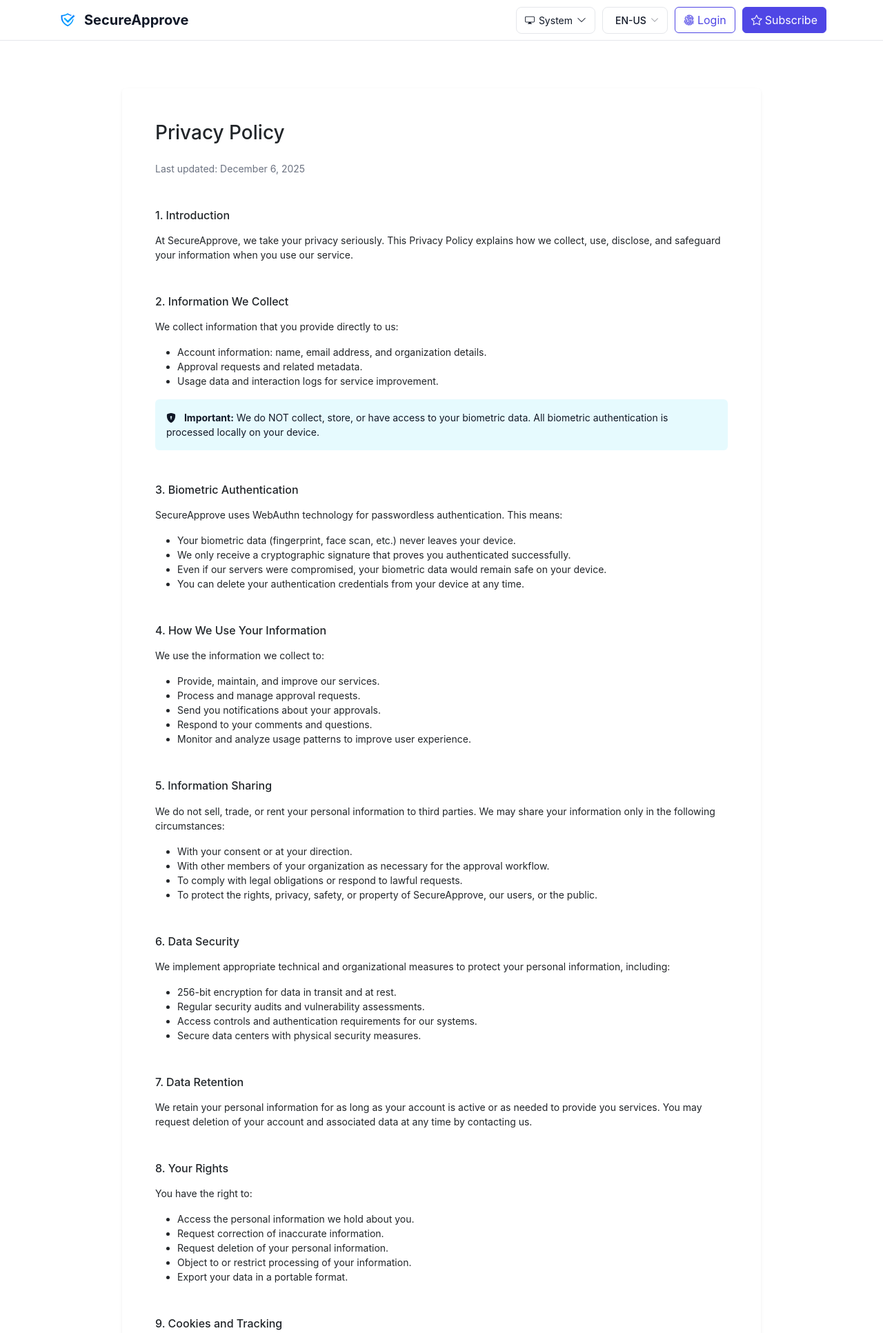
After one commit to eudyespinoza/secapp, a Django app: template secureapprove_django/templates/legal/privacy.html in a window 1280 px wide. The commit adds this page. Shown: the top 1933 px of the page at 69% size. Run offline with Django 4.2, Linux system fonts and the light colour scheme; the template is opened without the code that fills it, so the values that code supplies are empty.

Commit message:
feat: Update Portuguese translations, add privacy policy and terms of service pages, enhance iOS notification support, and improve dark mode styling
- Updated Portuguese translations in django.po and django.mo files.
- Added Privacy Policy and Terms of Service pages with dark mode support.
- Enhanced iOS notification handling in notifications.js for better user experience.
- Implemented visibility handling in tenant_chat.js and requests/list.html to manage WebSocket connections on iOS.
- Updated landing and base templates to use logo image instead of icon.
- Improved dark mode styles across various templates for better readability.

```diff
--- a/secureapprove_django/apps/landing/urls.py
+++ b/secureapprove_django/apps/landing/urls.py
@@ -1,5 +1,5 @@
 from django.urls import path
-from .views import LandingPageView, DemoPageView, TermsView
+from .views import LandingPageView, DemoPageView, TermsView, PrivacyView
 from .test_i18n_view import test_i18n_view
 
 app_name = 'landing'
@@ -7,6 +7,7 @@ app_name = 'landing'
 urlpatterns = [
     path('', LandingPageView.as_view(), name='index'),
     path('terms/', TermsView.as_view(), name='terms'),
+    path('privacy/', PrivacyView.as_view(), name='privacy'),
     path('demo/', DemoPageView.as_view(), name='demo'),
     path('test-i18n/', test_i18n_view, name='test_i18n'),
 ]
--- a/secureapprove_django/apps/landing/views.py
+++ b/secureapprove_django/apps/landing/views.py
@@ -63,3 +63,8 @@ class DemoPageView(TemplateView):
 class TermsView(TemplateView):
     """Terms and Conditions page"""
     template_name = 'legal/terms.html'
+
+
+class PrivacyView(TemplateView):
+    """Privacy Policy page"""
+    template_name = 'legal/privacy.html'
--- a/secureapprove_django/static/js/notifications.js
+++ b/secureapprove_django/static/js/notifications.js
@@ -19,7 +19,9 @@
             success: 'Notifications enabled successfully!',
             error: 'Failed to enable notifications: ',
             titleSuccess: 'Success',
-            titleError: 'Error'
+            titleError: 'Error',
+            iosPwaRequired: 'To receive notifications on iOS, please add this app to your Home Screen: tap the Share button and select "Add to Home Screen".',
+            iosPwaTitle: 'iOS Instructions'
         },
         es: {
             httpsRequired: 'Error: Las notificaciones Push requieren HTTPS. Estás accediendo a través de una conexión insegura.',
@@ -27,7 +29,9 @@
             success: '¡Notificaciones activadas con éxito!',
             error: 'Error al activar las notificaciones: ',
             titleSuccess: 'Éxito',
-            titleError: 'Error'
+            titleError: 'Error',
+            iosPwaRequired: 'Para recibir notificaciones en iOS, agrega esta app a tu pantalla de inicio: toca el botón Compartir y selecciona "Añadir a pantalla de inicio".',
+            iosPwaTitle: 'Instrucciones iOS'
         },
         'pt-br': {
             httpsRequired: 'Erro: Notificações Push requerem HTTPS. Você está acessando via conexão insegura.',
@@ -35,9 +39,24 @@
             success: 'Notificações ativadas com sucesso!',
             error: 'Falha ao ativar notificações: ',
             titleSuccess: 'Sucesso',
-            titleError: 'Erro'
+            titleError: 'Erro',
+            iosPwaRequired: 'Para receber notificações no iOS, adicione este app à sua tela inicial: toque no botão Compartilhar e selecione "Adicionar à Tela de Início".',
+            iosPwaTitle: 'Instruções iOS'
         }
     };
+
+    // Detect iOS Safari (not in standalone/PWA mode)
+    function isIOSSafari() {
+        const ua = navigator.userAgent;
+        const isIOS = /iPad|iPhone|iPod/.test(ua) || (navigator.platform === 'MacIntel' && navigator.maxTouchPoints > 1);
+        const isSafari = /Safari/.test(ua) && !/Chrome|CriOS|FxiOS|OPiOS|mercury/.test(ua);
+        return isIOS && isSafari;
+    }
+
+    function isStandalone() {
+        return window.matchMedia('(display-mode: standalone)').matches ||
+               window.navigator.standalone === true;
+    }
 
     class NotificationManager {
         constructor() {
@@ -94,6 +113,59 @@
             }
         }
 
+        showIOSPwaInstructions() {
+            // Show a modal with iOS PWA installation instructions
+            const existingModal = document.getElementById('iosPwaModal');
+            if (existingModal) {
+                const modal = new bootstrap.Modal(existingModal);
+                modal.show();
+                return;
+            }
+
+            // Create modal dynamically
+            const modalHtml = `
+                <div class="modal fade" id="iosPwaModal" tabindex="-1" aria-hidden="true">
+                    <div class="modal-dialog modal-dialog-centered">
+                        <div class="modal-content">
+                            <div class="modal-header">
+                                <h5 class="modal-title">
+                                    <i class="bi bi-phone me-2"></i>${this.t('iosPwaTitle')}
+                                </h5>
+                                <button type="button" class="btn-close" data-bs-dismiss="modal" aria-label="Close"></button>
+                            </div>
+                            <div class="modal-body text-center">
+                                <div class="mb-3">
+                                    <i class="bi bi-box-arrow-up display-4 text-primary"></i>
+                                </div>
+                                <p class="mb-3">${this.t('iosPwaRequired')}</p>
+                                <div class="d-flex justify-content-center gap-3 text-muted">
+                                    <div>
+                                        <i class="bi bi-1-circle-fill fs-4 text-primary d-block mb-1"></i>
+                                        <small>Tap <i class="bi bi-box-arrow-up"></i></small>
+                                    </div>
+                                    <div>
+                                        <i class="bi bi-2-circle-fill fs-4 text-primary d-block mb-1"></i>
+                                        <small>Add to Home Screen</small>
+                                    </div>
+                                    <div>
+                                        <i class="bi bi-3-circle-fill fs-4 text-primary d-block mb-1"></i>
+                                        <small>Open from Home</small>
+                                    </div>
+                                </div>
+                            </div>
+                            <div class="modal-footer">
+                                <button type="button" class="btn btn-primary" data-bs-dismiss="modal">OK</button>
+                            </div>
+                        </div>
+                    </div>
+                </div>
+            `;
+
+            document.body.insertAdjacentHTML('beforeend', modalHtml);
+            const modal = new bootstrap.Modal(document.getElementById('iosPwaModal'));
+            modal.show();
+        }
+
         getVapidKey() {
             const meta = document.querySelector(`meta[name="${CONFIG.VAPID_META_NAME}"]`) ||
                          document.getElementById(CONFIG.VAPID_META_NAME);
@@ -112,9 +184,25 @@
                 return;
             }
 
+            // Check for iOS Safari not in standalone mode
+            if (isIOSSafari() && !isStandalone()) {
+                console.warn('[Push] iOS Safari requires PWA mode for push notifications');
+                this.subscribeButton.addEventListener('click', () => {
+                    this.showIOSPwaInstructions();
+                });
+                // Still continue to check support in case iOS 16.4+ supports it
+            }
+
             if (!('serviceWorker' in navigator) || !('PushManager' in window)) {
                 console.warn('[Push] Push messaging is not supported');
-                this.subscribeButton.style.display = 'none';
+                // On iOS, show instructions instead of hiding button
+                if (isIOSSafari()) {
+                    this.subscribeButton.addEventListener('click', () => {
+                        this.showIOSPwaInstructions();
+                    });
+                } else {
+                    this.subscribeButton.style.display = 'none';
+                }
                 return;
             }
 
--- a/secureapprove_django/templates/base.html
+++ b/secureapprove_django/templates/base.html
@@ -978,7 +978,7 @@
                             <nav class="navbar navbar-expand-lg fixed-top">
                                 <div class="container">
                                     <a class="navbar-brand d-flex align-items-center" href="{% url 'landing:index' %}">
-                                        <i class="bi bi-shield-check me-2 fs-4"></i>
+                                        <img src="{% static 'img/logo.png' %}" alt="SecureApprove" height="32" class="me-2">
                                         <span class="fw-bold">SecureApprove</span>
                                     </a>
 
--- a/secureapprove_django/templates/landing/index.html
+++ b/secureapprove_django/templates/landing/index.html
@@ -1,5 +1,5 @@
 {% extends 'base.html' %}
-{% load i18n %}
+{% load i18n static %}
 
 {% block title %}{% trans "SecureApprove - Sistema de Aprobaciones Seguras" %}{% endblock %}
 
@@ -190,7 +190,7 @@
             <div class="row align-items-center">
                 <div class="col-lg-8 mx-auto text-center">
                     <div class="mb-4">
-                        <i class="bi bi-shield-check" style="font-size: 5rem; color: var(--primary-color);"></i>
+                        <img src="{% static 'img/logo.png' %}" alt="SecureApprove" style="height: 120px;">
                     </div>
 
                     <h1 class="display-4 fw-bold mb-4">SecureApprove</h1>
@@ -414,7 +414,7 @@
                             </a>
                         </li>
                         <li class="list-inline-item ms-3">
-                            <a href="#" class="text-decoration-none text-muted-custom hover-primary">
+                            <a href="{% url 'landing:privacy' %}" class="text-decoration-none text-muted-custom hover-primary">
                                 {% trans "Privacy Policy" %}
                             </a>
                         </li>
--- /dev/null
+++ b/secureapprove_django/templates/legal/privacy.html
@@ -0,0 +1,163 @@
+{% extends 'base.html' %}
+{% load i18n %}
+
+{% block title %}{% trans "Privacy Policy - SecureApprove" %}{% endblock %}
+
+{% block extra_css %}
+<style>
+    /* Dark mode support for legal pages */
+    [data-theme="dark"] .card {
+        background-color: var(--card-bg) !important;
+        border-color: var(--border-color) !important;
+    }
+
+    [data-theme="dark"] .card-body {
+        color: var(--text-color) !important;
+    }
+
+    [data-theme="dark"] h1,
+    [data-theme="dark"] h2,
+    [data-theme="dark"] h3,
+    [data-theme="dark"] h4 {
+        color: var(--text-color) !important;
+    }
+
+    [data-theme="dark"] p,
+    [data-theme="dark"] li {
+        color: var(--text-muted) !important;
+    }
+
+    [data-theme="dark"] .text-muted {
+        color: var(--text-muted) !important;
+    }
+
+    [data-theme="dark"] .alert-info {
+        background-color: rgba(var(--bs-info-rgb), 0.15) !important;
+        border-color: rgba(var(--bs-info-rgb), 0.3) !important;
+        color: var(--text-color) !important;
+    }
+
+    [data-theme="dark"] .border-top {
+        border-color: var(--border-color) !important;
+    }
+</style>
+{% endblock %}
+
+{% block content %}
+<div class="container py-5">
+    <div class="row justify-content-center">
+        <div class="col-lg-10">
+            <div class="card shadow-sm border-0">
+                <div class="card-body p-5">
+                    <h1 class="mb-4">{% trans "Privacy Policy" %}</h1>
+                    <p class="text-muted mb-5">{% trans "Last updated: December 6, 2025" %}</p>
+
+                    <section class="mb-5">
+                        <h2 class="h4 mb-3">{% trans "1. Introduction" %}</h2>
+                        <p>{% trans "At SecureApprove, we take your privacy seriously. This Privacy Policy explains how we collect, use, disclose, and safeguard your information when you use our service." %}</p>
+                    </section>
+
+                    <section class="mb-5">
+                        <h2 class="h4 mb-3">{% trans "2. Information We Collect" %}</h2>
+                        <p>{% trans "We collect information that you provide directly to us:" %}</p>
+                        <ul>
+                            <li>{% trans "Account information: name, email address, and organization details." %}</li>
+                            <li>{% trans "Approval requests and related metadata." %}</li>
+                            <li>{% trans "Usage data and interaction logs for service improvement." %}</li>
+                        </ul>
+                        <div class="alert alert-info border-0 bg-info bg-opacity-10 mt-3">
+                            <i class="bi bi-shield-lock-fill me-2"></i>
+                            <strong>{% trans "Important:" %}</strong>
+                            {% trans "We do NOT collect, store, or have access to your biometric data. All biometric authentication is processed locally on your device." %}
+                        </div>
+                    </section>
+
+                    <section class="mb-5">
+                        <h2 class="h4 mb-3">{% trans "3. Biometric Authentication" %}</h2>
+                        <p>{% trans "SecureApprove uses WebAuthn technology for passwordless authentication. This means:" %}</p>
+                        <ul>
+                            <li>{% trans "Your biometric data (fingerprint, face scan, etc.) never leaves your device." %}</li>
+                            <li>{% trans "We only receive a cryptographic signature that proves you authenticated successfully." %}</li>
+                            <li>{% trans "Even if our servers were compromised, your biometric data would remain safe on your device." %}</li>
+                            <li>{% trans "You can delete your authentication credentials from your device at any time." %}</li>
+                        </ul>
+                    </section>
+
+                    <section class="mb-5">
+                        <h2 class="h4 mb-3">{% trans "4. How We Use Your Information" %}</h2>
+                        <p>{% trans "We use the information we collect to:" %}</p>
+                        <ul>
+                            <li>{% trans "Provide, maintain, and improve our services." %}</li>
+                            <li>{% trans "Process and manage approval requests." %}</li>
+                            <li>{% trans "Send you notifications about your approvals." %}</li>
+                            <li>{% trans "Respond to your comments and questions." %}</li>
+                            <li>{% trans "Monitor and analyze usage patterns to improve user experience." %}</li>
+                        </ul>
+                    </section>
+
+                    <section class="mb-5">
+                        <h2 class="h4 mb-3">{% trans "5. Information Sharing" %}</h2>
+                        <p>{% trans "We do not sell, trade, or rent your personal information to third parties. We may share your information only in the following circumstances:" %}</p>
+                        <ul>
+                            <li>{% trans "With your consent or at your direction." %}</li>
+                            <li>{% trans "With other members of your organization as necessary for the approval workflow." %}</li>
+                            <li>{% trans "To comply with legal obligations or respond to lawful requests." %}</li>
+                            <li>{% trans "To protect the rights, privacy, safety, or property of SecureApprove, our users, or the public." %}</li>
+                        </ul>
+                    </section>
+
+                    <section class="mb-5">
+                        <h2 class="h4 mb-3">{% trans "6. Data Security" %}</h2>
+                        <p>{% trans "We implement appropriate technical and organizational measures to protect your personal information, including:" %}</p>
+                        <ul>
+                            <li>{% trans "256-bit encryption for data in transit and at rest." %}</li>
+                            <li>{% trans "Regular security audits and vulnerability assessments." %}</li>
+                            <li>{% trans "Access controls and authentication requirements for our systems." %}</li>
+                            <li>{% trans "Secure data centers with physical security measures." %}</li>
+                        </ul>
+                    </section>
+
+                    <section class="mb-5">
+                        <h2 class="h4 mb-3">{% trans "7. Data Retention" %}</h2>
+                        <p>{% trans "We retain your personal information for as long as your account is active or as needed to provide you services. You may request deletion of your account and associated data at any time by contacting us." %}</p>
+                    </section>
+
+                    <section class="mb-5">
+                        <h2 class="h4 mb-3">{% trans "8. Your Rights" %}</h2>
+                        <p>{% trans "You have the right to:" %}</p>
+                        <ul>
+                            <li>{% trans "Access the personal information we hold about you." %}</li>
+                            <li>{% trans "Request correction of inaccurate information." %}</li>
+                            <li>{% trans "Request deletion of your personal information." %}</li>
+                            <li>{% trans "Object to or restrict processing of your information." %}</li>
+                            <li>{% trans "Export your data in a portable format." %}</li>
+                        </ul>
+                    </section>
+
+                    <section class="mb-5">
+                        <h2 class="h4 mb-3">{% trans "9. Cookies and Tracking" %}</h2>
+                        <p>{% trans "We use essential cookies to maintain your session and preferences. We do not use third-party tracking cookies or advertising trackers." %}</p>
+                    </section>
+
+                    <section class="mb-5">
+                        <h2 class="h4 mb-3">{% trans "10. Changes to This Policy" %}</h2>
+                        <p>{% trans "We may update this Privacy Policy from time to time. We will notify you of any changes by posting the new Privacy Policy on this page and updating the 'Last updated' date." %}</p>
+                    </section>
+
+                    <section class="mb-5">
+                        <h2 class="h4 mb-3">{% trans "11. Contact Us" %}</h2>
+                        <p>{% trans "If you have any questions about this Privacy Policy, please contact us at:" %}</p>
+                        <p><a href="mailto:privacy@secureapprove.com">privacy@secureapprove.com</a></p>
+                    </section>
+
+                    <div class="mt-5 pt-4 border-top">
+                        <a href="{% url 'landing:index' %}" class="btn btn-outline-primary">
+                            <i class="bi bi-arrow-left me-2"></i>{% trans "Back to Home" %}
+                        </a>
+                    </div>
+                </div>
+            </div>
+        </div>
+    </div>
+</div>
+{% endblock %}
```
Also changed, not shown: secureapprove_django/apps/chat/static/chat/js/tenant_chat.js (+50 -0 lines), secureapprove_django/apps/requests/static/requests/js/notifications.js (+30 -1 lines), secureapprove_django/static/js/tenant_chat.js (+50 -0 lines), secureapprove_django/templates/legal/terms.html (+40 -0 lines), secureapprove_django/templates/requests/detail.html (+14 -2 lines), secureapprove_django/templates/requests/list.html (+32 -0 lines), secureapprove_django/locale/es/LC_MESSAGES/django.po, secureapprove_django/locale/pt_BR/LC_MESSAGES/django.po, 2 other files.
